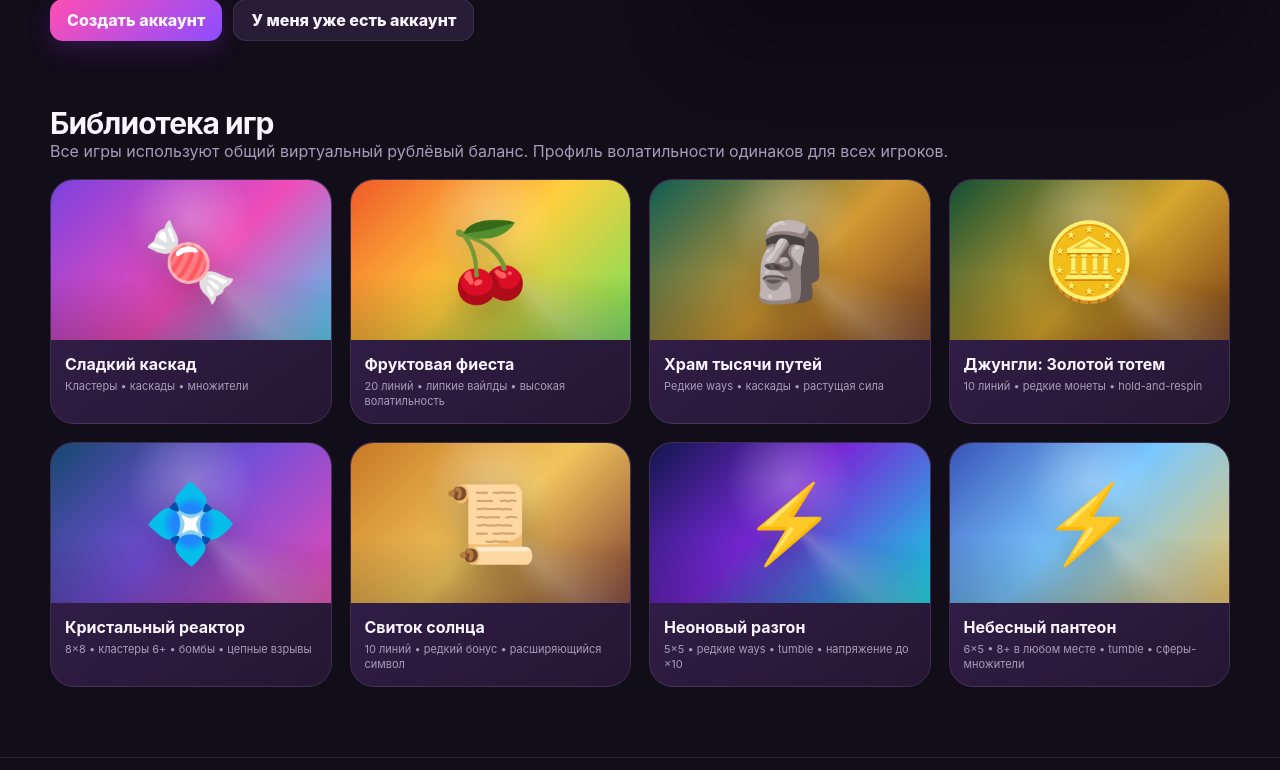
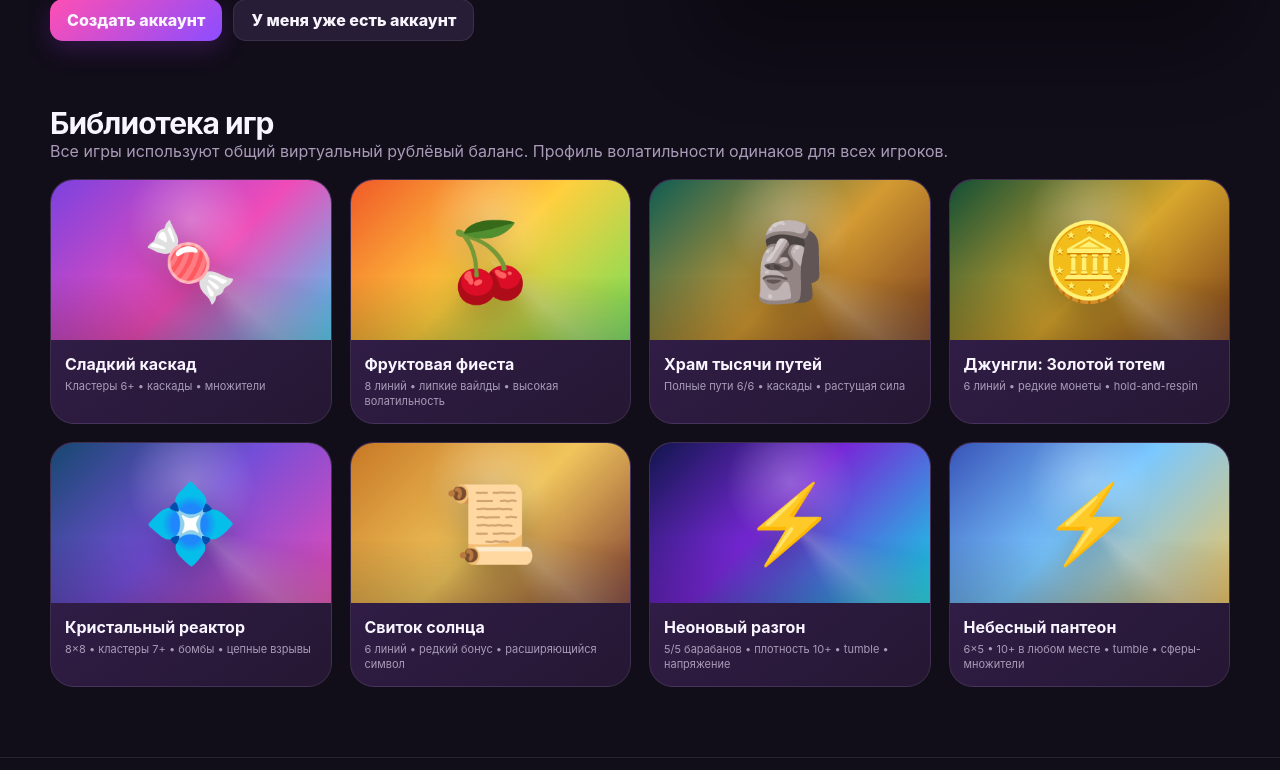
Before and after one commit to vasilev38998/cas, a PHP site: page / in a window 1280 px wide. Shown: the part 601-1371 px from the top of the page. Run offline with PHP 8.4, Linux system fonts and the light colour scheme.

Commit message:
Align game descriptions with final rarer-win math

```diff
--- a/app/game_catalog.php
+++ b/app/game_catalog.php
@@ -4,42 +4,42 @@ declare(strict_types=1);
 function game_catalog(): array {
     return [
         'sweet-cascade' => [
-            'title'=>'Сладкий каскад','subtitle'=>'Кластеры • каскады • множители','route'=>'game.php','theme'=>'candy','icon'=>'🍬','accent'=>'linear-gradient(135deg,#7b42df,#ef4cb8 55%,#4acbf3)','cols'=>7,'rows'=>7,'volatility'=>'Высокая',
+            'title'=>'Сладкий каскад','subtitle'=>'Кластеры 6+ • каскады • множители','route'=>'game.php','theme'=>'candy','icon'=>'🍬','accent'=>'linear-gradient(135deg,#7b42df,#ef4cb8 55%,#4acbf3)','cols'=>7,'rows'=>7,'volatility'=>'Высокая',
         ],
         'fruit-fiesta' => [
-            'title'=>'Фруктовая фиеста','subtitle'=>'20 линий • липкие вайлды • высокая волатильность','route'=>'play.php?game=fruit-fiesta','theme'=>'fruit','icon'=>'🍒','accent'=>'linear-gradient(135deg,#f05a28,#ffcf3e 50%,#72df59)','cols'=>5,'rows'=>4,'volatility'=>'Высокая',
-            'symbols'=>['cherry'=>['icon'=>'🍒','name'=>'Вишня'],'lemon'=>['icon'=>'🍋','name'=>'Лимон'],'grape'=>['icon'=>'🍇','name'=>'Виноград'],'bell'=>['icon'=>'🔔','name'=>'Колокол'],'seven'=>['icon'=>'7','name'=>'Семёрка'],'diamond'=>['icon'=>'◆','name'=>'Бриллиант'],'wild'=>['icon'=>'W','name'=>'Вайлд'],'scatter'=>['icon'=>'★','name'=>'Бонус']],
-            'rules'=>'20 линий слева направо. Вайлд теперь заметно реже, поэтому обычные выигрыши встречаются реже. 3+ бонуса запускают фриспины; во фриспинах выпавшие вайлды становятся липкими до конца серии.'
+            'title'=>'Фруктовая фиеста','subtitle'=>'8 линий • липкие вайлды • высокая волатильность','route'=>'play.php?game=fruit-fiesta','theme'=>'fruit','icon'=>'🍒','accent'=>'linear-gradient(135deg,#f05a28,#ffcf3e 50%,#72df59)','cols'=>5,'rows'=>4,'volatility'=>'Высокая',
+            'symbols'=>['cherry'=>['icon'=>'C','name'=>'Вишня'],'lemon'=>['icon'=>'L','name'=>'Лимон'],'grape'=>['icon'=>'G','name'=>'Виноград'],'bell'=>['icon'=>'B','name'=>'Колокол'],'seven'=>['icon'=>'7','name'=>'Семёрка'],'diamond'=>['icon'=>'D','name'=>'Бриллиант'],'wild'=>['icon'=>'W','name'=>'Вайлд'],'scatter'=>['icon'=>'S','name'=>'Бонус']],
+            'rules'=>'8 линий слева направо. Вайлд и scatter редкие, поэтому пустые вращения встречаются заметно чаще, чем раньше. Во фриспинах выпавшие вайлды становятся липкими и сохраняются до конца серии.'
         ],
         'temple-ways' => [
-            'title'=>'Храм тысячи путей','subtitle'=>'Редкие ways • каскады • растущая сила','route'=>'play.php?game=temple-ways','theme'=>'temple','icon'=>'🗿','accent'=>'linear-gradient(135deg,#0f5d52,#d39a32 55%,#7a3f1f)','cols'=>6,'rows'=>5,'volatility'=>'Высокая',
+            'title'=>'Храм тысячи путей','subtitle'=>'Полные пути 6/6 • каскады • растущая сила','route'=>'play.php?game=temple-ways','theme'=>'temple','icon'=>'🗿','accent'=>'linear-gradient(135deg,#0f5d52,#d39a32 55%,#7a3f1f)','cols'=>6,'rows'=>5,'volatility'=>'Очень высокая',
             'symbols'=>['mask'=>['icon'=>'M','name'=>'Ритуальная маска'],'idol'=>['icon'=>'I','name'=>'Каменный идол'],'bird'=>['icon'=>'B','name'=>'Храмовая птица'],'snake'=>['icon'=>'S','name'=>'Змея'],'gem'=>['icon'=>'G','name'=>'Зелёный самоцвет'],'torch'=>['icon'=>'T','name'=>'Факел'],'wild'=>['icon'=>'W','name'=>'Солнце-вайлд'],'scatter'=>['icon'=>'A','name'=>'Амфора-бонус']],
-            'rules'=>'Одинаковые символы платят на соседних барабанах от первого. Wild и scatter реже, а divisor ways увеличен: одиночные мелкие попадания встречаются реже, зато длинная каскадная серия повышает множитель. Во фриспинах сила переносится дальше.'
+            'rules'=>'Выигрышный путь должен пройти через все 6 барабанов слева направо и содержать достаточно плотное совпадение. Это сильно уменьшает число мелких выигрышей. После победы запускается каскад, а сила храма растёт; во фриспинах множитель переносится между вращениями.'
         ],
         'jungle-hold' => [
-            'title'=>'Джунгли: Золотой тотем','subtitle'=>'10 линий • редкие монеты • hold-and-respin','route'=>'play.php?game=jungle-hold','theme'=>'jungle','icon'=>'🪙','accent'=>'linear-gradient(135deg,#124f35,#d7a62d 55%,#7b3f19)','cols'=>5,'rows'=>3,'volatility'=>'Очень высокая',
+            'title'=>'Джунгли: Золотой тотем','subtitle'=>'6 линий • редкие монеты • hold-and-respin','route'=>'play.php?game=jungle-hold','theme'=>'jungle','icon'=>'🪙','accent'=>'linear-gradient(135deg,#124f35,#d7a62d 55%,#7b3f19)','cols'=>5,'rows'=>3,'volatility'=>'Очень высокая',
             'symbols'=>['parrot'=>['icon'=>'P','name'=>'Попугай'],'tiger'=>['icon'=>'T','name'=>'Тигр'],'leaf'=>['icon'=>'L','name'=>'Лист'],'drum'=>['icon'=>'D','name'=>'Барабан'],'gem'=>['icon'=>'G','name'=>'Камень джунглей'],'wild'=>['icon'=>'W','name'=>'Тотем-вайлд'],'coin'=>['icon'=>'C','name'=>'Золотая монета']],
-            'rules'=>'10 линий с редким wild. 6+ золотых монет запускают 3 респина: монеты фиксируются, новая монета возвращает счётчик респинов к трём. Монеты и сам бонус теперь встречаются реже, но потенциальная серия стала сильнее.'
+            'rules'=>'6 линий и редкий wild. 6+ золотых монет запускают 3 респина: монеты фиксируются, новая монета возвращает счётчик к трём. Сам бонус редкий, зато длинная серия монет может дать заметный результат.'
         ],
         'crystal-clusters' => [
-            'title'=>'Кристальный реактор','subtitle'=>'8×8 • кластеры 6+ • бомбы • цепные взрывы','route'=>'play.php?game=crystal-clusters','theme'=>'crystal','icon'=>'💠','accent'=>'linear-gradient(135deg,#16486f,#744ed8 48%,#e94cb7)','cols'=>8,'rows'=>8,'volatility'=>'Высокая',
+            'title'=>'Кристальный реактор','subtitle'=>'8×8 • кластеры 7+ • бомбы • цепные взрывы','route'=>'play.php?game=crystal-clusters','theme'=>'crystal','icon'=>'💠','accent'=>'linear-gradient(135deg,#16486f,#744ed8 48%,#e94cb7)','cols'=>8,'rows'=>8,'volatility'=>'Высокая',
             'symbols'=>['ruby'=>['icon'=>'R','name'=>'Рубин'],'emerald'=>['icon'=>'E','name'=>'Изумруд'],'sapphire'=>['icon'=>'S','name'=>'Сапфир'],'amethyst'=>['icon'=>'A','name'=>'Аметист'],'sunstone'=>['icon'=>'U','name'=>'Солнечный камень'],'bomb'=>['icon'=>'B','name'=>'Кристальная бомба'],'scatter'=>['icon'=>'X','name'=>'Реактор-бонус']],
-            'rules'=>'Теперь выигрывают кластеры только из 6+ одинаковых кристаллов. Бомбы стали реже: если они соприкасаются с выигрышем, взрывают область 3×3 и могут продолжить каскад. 4+ символа реактора дают фриспины с повышенной частотой бомб.'
+            'rules'=>'Выигрывают кластеры только из 7+ одинаковых кристаллов. Бомбы редкие: если они соприкасаются с выигрышем, взрывают область 3×3 и могут продолжить каскад. 4+ символа реактора дают фриспины с повышенной частотой бомб.'
         ],
         'sun-scroll' => [
-            'title'=>'Свиток солнца','subtitle'=>'10 линий • редкий бонус • расширяющийся символ','route'=>'play.php?game=sun-scroll','theme'=>'desert','icon'=>'📜','accent'=>'linear-gradient(135deg,#c87825,#f1c55c 52%,#7f3e32)','cols'=>5,'rows'=>3,'volatility'=>'Очень высокая',
+            'title'=>'Свиток солнца','subtitle'=>'6 линий • редкий бонус • расширяющийся символ','route'=>'play.php?game=sun-scroll','theme'=>'desert','icon'=>'📜','accent'=>'linear-gradient(135deg,#c87825,#f1c55c 52%,#7f3e32)','cols'=>5,'rows'=>3,'volatility'=>'Очень высокая',
             'symbols'=>['falcon'=>['icon'=>'F','name'=>'Сокол'],'scarab'=>['icon'=>'S','name'=>'Скарабей'],'lotus'=>['icon'=>'L','name'=>'Лотос'],'ankh'=>['icon'=>'A','name'=>'Анкх'],'crown'=>['icon'=>'C','name'=>'Корона'],'wild'=>['icon'=>'W','name'=>'Солнце-вайлд'],'scatter'=>['icon'=>'R','name'=>'Свиток-бонус']],
-            'rules'=>'3+ свитка запускают фриспины и выбирают один обычный символ. Scatter и wild встречаются заметно реже. Во время бонуса выбранный символ расширяется на весь барабан перед подсчётом линий.'
+            'rules'=>'6 линий, редкие wild и scatter. 3+ свитка запускают фриспины и выбирают один обычный символ. Во время бонуса выбранный символ расширяется на весь барабан перед подсчётом линий.'
         ],
         'neon-rush' => [
-            'title'=>'Неоновый разгон','subtitle'=>'5×5 • редкие ways • tumble • напряжение до ×10','route'=>'play.php?game=neon-rush','theme'=>'neon','icon'=>'⚡','accent'=>'linear-gradient(135deg,#11164d,#7728d7 45%,#12d9e6)','cols'=>5,'rows'=>5,'volatility'=>'Высокая',
-            'symbols'=>['cyan'=>['icon'=>'◆','name'=>'Циан'],'pink'=>['icon'=>'●','name'=>'Розовый импульс'],'lime'=>['icon'=>'▲','name'=>'Лаймовый импульс'],'violet'=>['icon'=>'⬢','name'=>'Фиолетовый импульс'],'orange'=>['icon'=>'■','name'=>'Оранжевый импульс'],'wild'=>['icon'=>'W','name'=>'Энерго-вайлд'],'scatter'=>['icon'=>'B','name'=>'Батарея-бонус']],
-            'rules'=>'Выигрыши идут по путям слева направо, но wild и сами совпадения стали реже. Каждый tumble повышает напряжение. Во фриспинах напряжение не сбрасывается между вращениями и может достигать ×10.'
+            'title'=>'Неоновый разгон','subtitle'=>'5/5 барабанов • плотность 10+ • tumble • напряжение','route'=>'play.php?game=neon-rush','theme'=>'neon','icon'=>'⚡','accent'=>'linear-gradient(135deg,#11164d,#7728d7 45%,#12d9e6)','cols'=>5,'rows'=>5,'volatility'=>'Очень высокая',
+            'symbols'=>['cyan'=>['icon'=>'C','name'=>'Циан'],'pink'=>['icon'=>'P','name'=>'Розовый импульс'],'lime'=>['icon'=>'L','name'=>'Лаймовый импульс'],'violet'=>['icon'=>'V','name'=>'Фиолетовый импульс'],'orange'=>['icon'=>'O','name'=>'Оранжевый импульс'],'wild'=>['icon'=>'W','name'=>'Энерго-вайлд'],'scatter'=>['icon'=>'B','name'=>'Батарея-бонус']],
+            'rules'=>'Для выигрыша символ должен пройти через все 5 барабанов, а суммарно в полном пути должно быть не менее 10 подходящих символов. После редкого попадания запускается tumble и повышается напряжение. Во фриспинах напряжение сохраняется между вращениями.'
         ],
         'sky-pantheon' => [
-            'title'=>'Небесный пантеон','subtitle'=>'6×5 • 8+ в любом месте • tumble • сферы-множители','route'=>'play.php?game=sky-pantheon','theme'=>'pantheon','icon'=>'⚡','accent'=>'linear-gradient(135deg,#3854b8,#7ac8ff 48%,#f0c45d)','cols'=>6,'rows'=>5,'volatility'=>'Очень высокая',
+            'title'=>'Небесный пантеон','subtitle'=>'6×5 • 10+ в любом месте • tumble • сферы-множители','route'=>'play.php?game=sky-pantheon','theme'=>'pantheon','icon'=>'⚡','accent'=>'linear-gradient(135deg,#3854b8,#7ac8ff 48%,#f0c45d)','cols'=>6,'rows'=>5,'volatility'=>'Очень высокая',
             'symbols'=>['laurel'=>['icon'=>'L','name'=>'Лавровый медальон'],'chalice'=>['icon'=>'C','name'=>'Небесная чаша'],'harp'=>['icon'=>'H','name'=>'Золотая арфа'],'ring'=>['icon'=>'R','name'=>'Кольцо неба'],'wing'=>['icon'=>'W','name'=>'Крыло'],'thunder'=>['icon'=>'T','name'=>'Молния'],'scatter'=>['icon'=>'G','name'=>'Врата-бонус']],
-            'rules'=>'Оригинальная tumble-механика: 8+ одинаковых символов платят в любом месте сетки и исчезают. Редкие небесные сферы дают множители ×2–×100 только когда есть выигрыш. 4+ Врат запускают фриспины, где собранные сферы накапливают Небесный заряд между вращениями.'
+            'rules'=>'Оригинальная небесная tumble-механика: 10+ одинаковых символов платят в любом месте сетки и исчезают. Редкие сферы дают множители ×2–×100 только вместе с выигрышем. 4+ Врат запускают фриспины, где собранные сферы накапливают Небесный заряд между вращениями.'
         ],
     ];
 }
```
